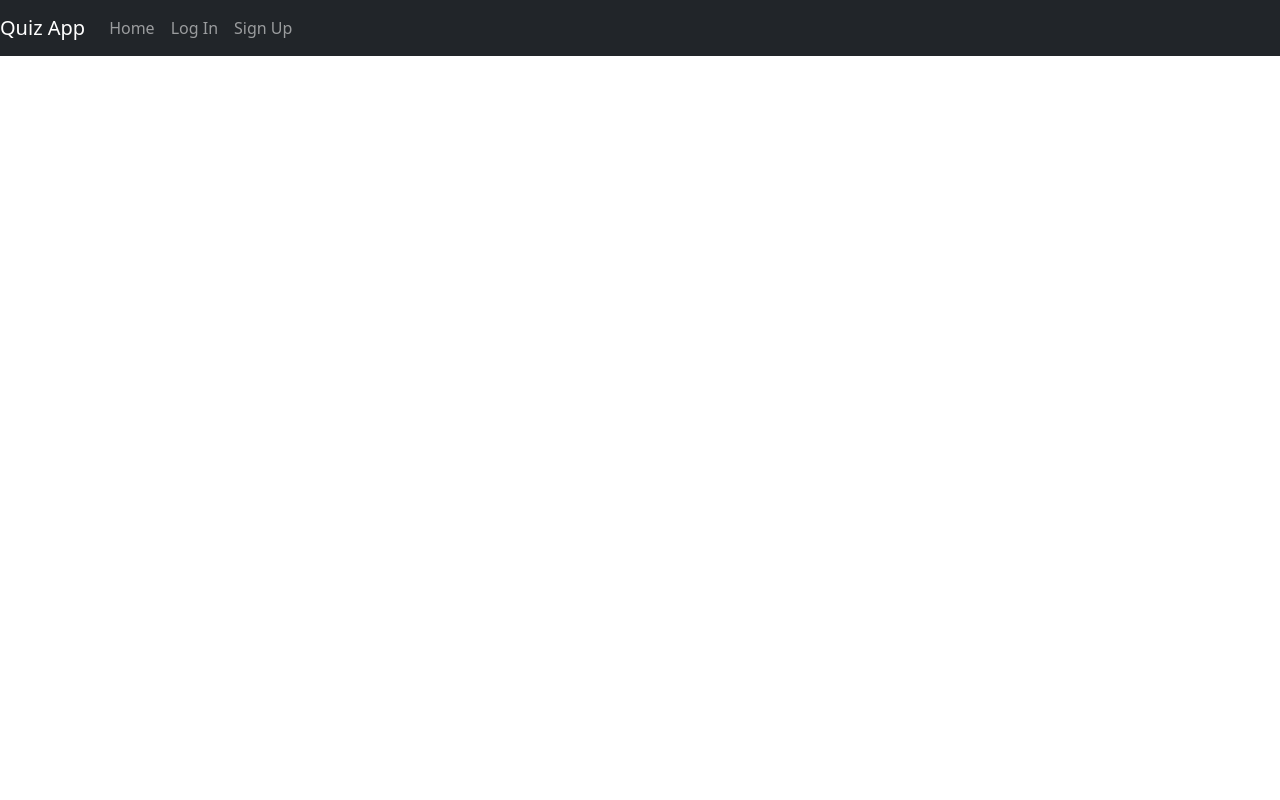
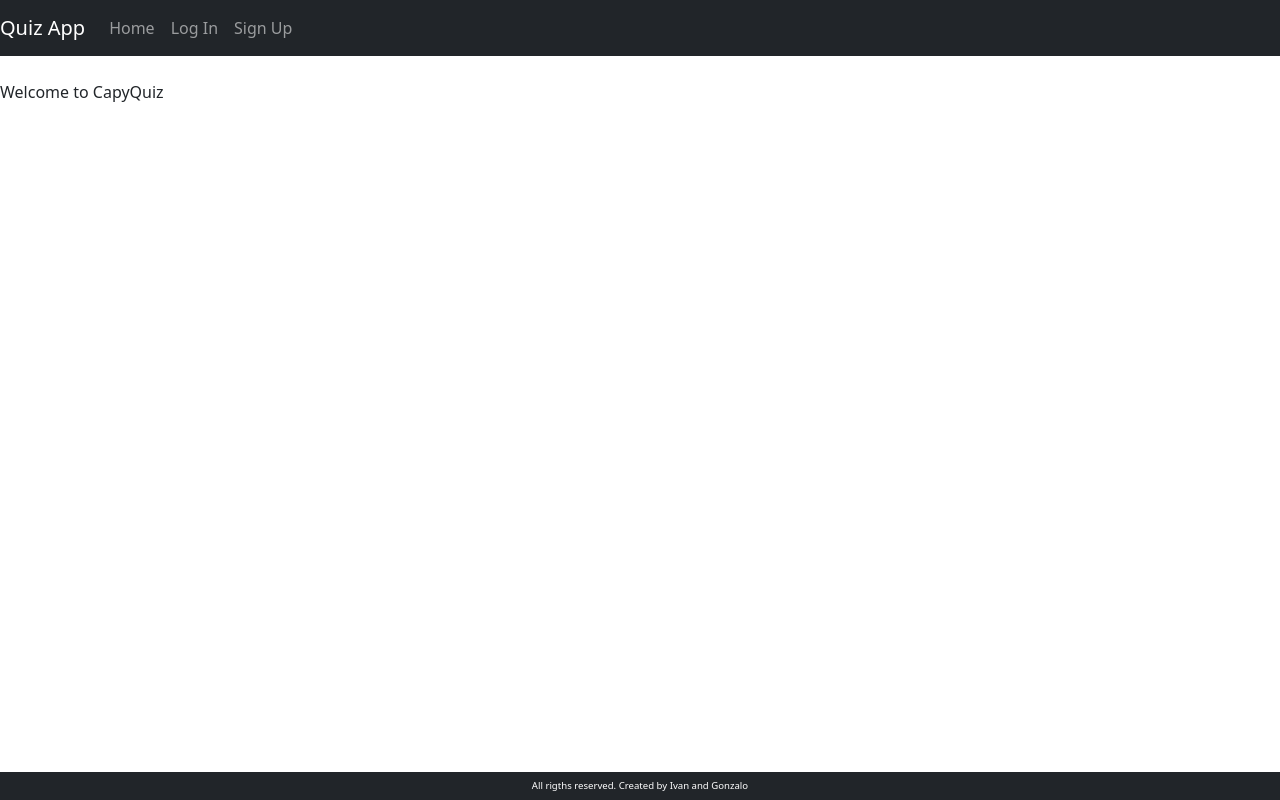
Before and after one commit to ivanpereariza/CapyQuiz-client, a React (Create React App) app: page / in a window 1280 px wide. Built offline with nearby package versions, Linux system fonts and the light colour scheme.

Commit message:
homepage

```diff
--- a/src/App.jsx
+++ b/src/App.jsx
@@ -1,15 +1,15 @@
 import 'bootstrap/dist/css/bootstrap.min.css'
 import './App.css';
+import Footer from './components/Footer/Footer';
 import NavBar from './components/NavBar/NavBar';
 import AppRoutes from './routes/AppRoutes';
 
 function App() {
   return (
     <div className="App">
-
       <NavBar />
       <AppRoutes />
-
+      <Footer />
     </div>
   );
 }
--- /dev/null
+++ b/src/components/Footer/Footer.css
@@ -0,0 +1,11 @@
+footer {
+    text-align: center;
+    padding: 7px;
+    position: fixed;
+    width: 100%;
+    bottom: 0;
+    left: 0;
+    font-size: .6em;
+    background-color: rgb(33, 37, 41);
+    color: white;
+}
--- /dev/null
+++ b/src/components/Footer/Footer.jsx
@@ -0,0 +1,8 @@
+import './Footer.css'
+
+const Footer = () => {
+
+    return <footer>All rigths reserved. Created by Ivan and Gonzalo</footer>
+}
+
+export default Footer
--- /dev/null
+++ b/src/pages/HomePage/HomePage.jsx
@@ -0,0 +1,7 @@
+const HomePage = () => {
+    return (
+        <div>Welcome to CapyQuiz</div>
+    )
+}
+
+export default HomePage
--- a/src/routes/AppRoutes.jsx
+++ b/src/routes/AppRoutes.jsx
@@ -1,4 +1,5 @@
 import { Route, Routes } from "react-router-dom"
+import HomePage from "../pages/HomePage/HomePage"
 import LoginPage from "../pages/LoginPage/LoginPage"
 import SignupPage from "../pages/SignupPage/SignupPage"
 
@@ -6,6 +7,7 @@ import SignupPage from "../pages/SignupPage/SignupPage"
 const AppRoutes = () => {
     return (
         <Routes>
+            <Route path="/" element={<HomePage />}></Route>
             <Route path="/signup" element={<SignupPage />}></Route>
             <Route path="/login" element={<LoginPage />}></Route>
         </Routes>
```
